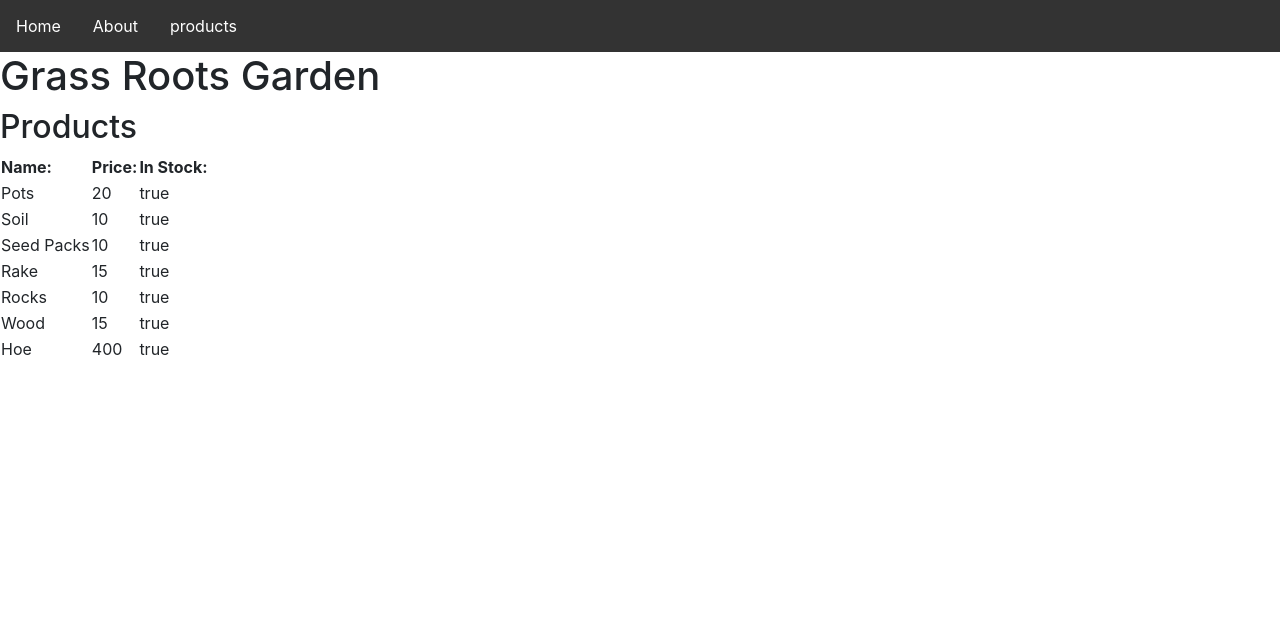
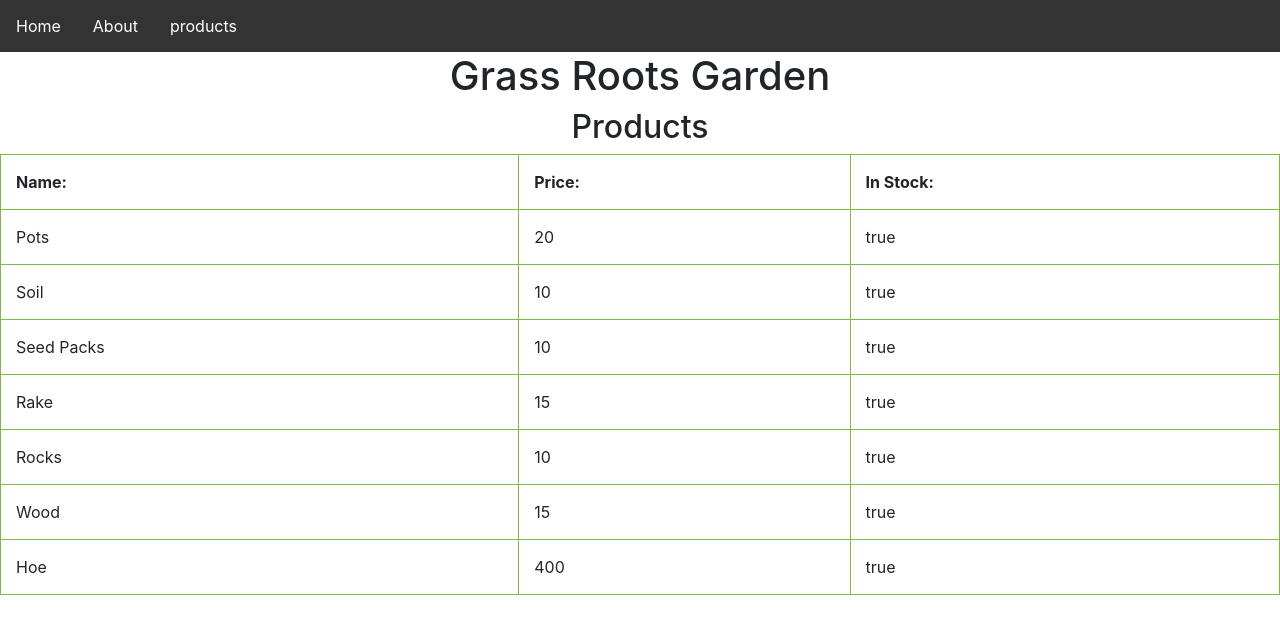
Before and after one commit to tracemcgraw/grassroots, an Angular app: page /products in a window 1280 px wide. Shown: the top 634 px of the page. Built offline with nearby package versions, Linux system fonts and the light colour scheme.

Commit message:
adding borders

```diff
--- a/src/app/products/products.component.css
+++ b/src/app/products/products.component.css
@@ -0,0 +1,19 @@
+h1{
+    text-align: center;
+}
+h2{
+    text-align: center;
+}
+table, td, th {
+    border: 1px solid #79be40;
+    text-align: left;
+}
+
+table {
+    border-collapse: collapse;
+    width: 100%;
+}
+
+th, td {
+    padding: 15px;
+}
--- a/src/app/products/products.component.html
+++ b/src/app/products/products.component.html
@@ -1,6 +1,6 @@
 <h1>Grass Roots Garden</h1>
 <h2>Products</h2>
-<table>
+<table border="3">
 
   <tr>
     <th>Name:</th>
```
